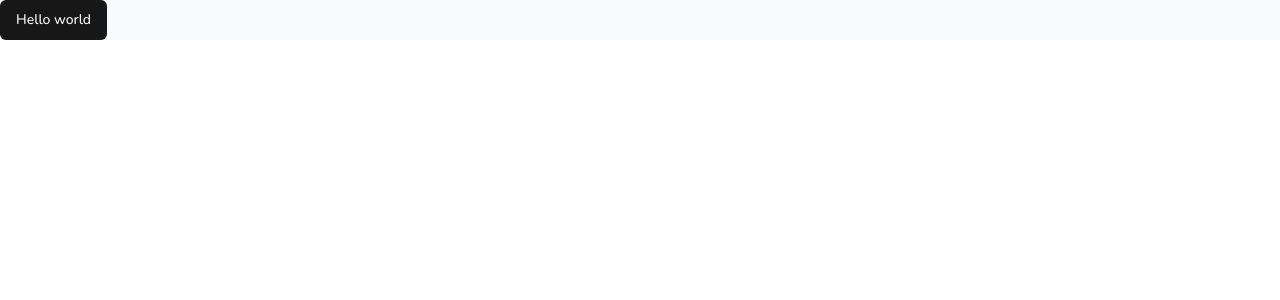
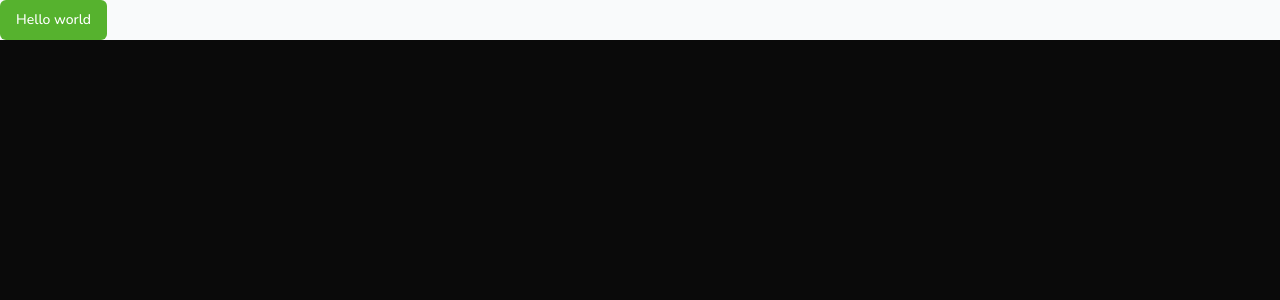
Before and after one commit to Diasszx/finance-track, a React (Vite) app: page / in a window 1280 px wide. Shown: the top 300 px of the page. Built offline with nearby package versions, Linux system fonts and the light colour scheme.

Commit message:
feat: update shadcn colors

```diff
--- a/src/index.css
+++ b/src/index.css
@@ -119,72 +119,61 @@
 }
 
 @layer base {
-  :root {
-    --background: oklch(1 0 0);
-    --foreground: oklch(0.145 0 0);
-    --card: oklch(1 0 0);
-    --card-foreground: oklch(0.145 0 0);
-    --popover: oklch(1 0 0);
-    --popover-foreground: oklch(0.145 0 0);
-    --primary: oklch(0.205 0 0);
-    --primary-foreground: oklch(0.985 0 0);
-    --secondary: oklch(0.97 0 0);
-    --secondary-foreground: oklch(0.205 0 0);
-    --muted: oklch(0.97 0 0);
-    --muted-foreground: oklch(0.556 0 0);
-    --accent: oklch(0.97 0 0);
-    --accent-foreground: oklch(0.205 0 0);
-    --destructive: oklch(0.577 0.245 27.325);
-    --border: oklch(0.922 0 0);
-    --input: oklch(0.922 0 0);
-    --ring: oklch(0.708 0 0);
-    --chart-1: oklch(0.87 0 0);
-    --chart-2: oklch(0.556 0 0);
-    --chart-3: oklch(0.439 0 0);
-    --chart-4: oklch(0.371 0 0);
-    --chart-5: oklch(0.269 0 0);
-    --radius: 0.5rem;
-    --sidebar: oklch(0.985 0 0);
-    --sidebar-foreground: oklch(0.145 0 0);
-    --sidebar-primary: oklch(0.205 0 0);
-    --sidebar-primary-foreground: oklch(0.985 0 0);
-    --sidebar-accent: oklch(0.97 0 0);
-    --sidebar-accent-foreground: oklch(0.205 0 0);
-    --sidebar-border: oklch(0.922 0 0);
-    --sidebar-ring: oklch(0.708 0 0);
-  }
-  .dark {
-    --background: oklch(0.145 0 0);
-    --foreground: oklch(0.985 0 0);
-    --card: oklch(0.205 0 0);
-    --card-foreground: oklch(0.985 0 0);
-    --popover: oklch(0.205 0 0);
-    --popover-foreground: oklch(0.985 0 0);
-    --primary: oklch(0.922 0 0);
-    --primary-foreground: oklch(0.205 0 0);
-    --secondary: oklch(0.269 0 0);
-    --secondary-foreground: oklch(0.985 0 0);
-    --muted: oklch(0.269 0 0);
-    --muted-foreground: oklch(0.708 0 0);
-    --accent: oklch(0.269 0 0);
-    --accent-foreground: oklch(0.985 0 0);
-    --destructive: oklch(0.704 0.191 22.216);
-    --border: oklch(1 0 0 / 10%);
-    --input: oklch(1 0 0 / 15%);
-    --ring: oklch(0.556 0 0);
-    --chart-1: oklch(0.87 0 0);
-    --chart-2: oklch(0.556 0 0);
-    --chart-3: oklch(0.439 0 0);
-    --chart-4: oklch(0.371 0 0);
-    --chart-5: oklch(0.269 0 0);
-    --sidebar: oklch(0.205 0 0);
-    --sidebar-foreground: oklch(0.985 0 0);
-    --sidebar-primary: oklch(0.488 0.243 264.376);
-    --sidebar-primary-foreground: oklch(0.985 0 0);
-    --sidebar-accent: oklch(0.269 0 0);
-    --sidebar-accent-foreground: oklch(0.985 0 0);
-    --sidebar-border: oklch(1 0 0 / 10%);
-    --sidebar-ring: oklch(0.556 0 0);
+  @layer base {
+    :root {
+      --primary-blue: 217 97% 61%;
+      --primary-green: 102 59% 44%;
+      --primary-red: 0 81% 55%;
+
+      /* Fundo da aplicação (<body>) */
+      --background: 0 0% 3.9%;
+      --foreground: 0 0% 100%;
+
+      /* Fundo do <Card> */
+      --card: 0 0 9%;
+      --card-foreground: 0 0% 100%;
+
+      /* Fundo do <DropdownMenu>, <HoverCard>, <Popover> */
+      --popover: 0 0 9%;
+      --popover-foreground: 0 0% 100%;
+
+      /* Botões */
+      --primary: 102 59% 44%;
+      --primary-foreground: 0 0% 100%;
+      --secondary: 240 4% 16%;
+      --secondary-foreground: 0 0% 100%;
+
+      /* Fundo do <Switch>, <Skeleton> e <TabList> */
+      --muted: 240 4% 16%;
+      --muted-foreground: 0 0% 63.9%;
+
+      /* Efeito de hover no <DropdownMenu>, <HoverCard> e <Popover> */
+      --accent: 240 4% 16%;
+      --accent-foreground: 0 0% 100%;
+
+      /* Botões perigosos (deleção, por exemplo) */
+      --destructive: 0 81% 55%;
+      --destructive-foreground: 0 0% 100%;
+
+      /* Borda dos elementos */
+      --border: 240 4% 16%;
+
+      /* Borda dos inputs */
+      --input: 240 4% 16%;
+
+      /* Cor do ring nos inputs */
+      --ring: 0 0% 83.1%;
+
+      /* Border radius para cards, inputs e botões */
+      --radius: 0.5rem;
+
+      /* Gráficos */
+      --chart-1: 220 70% 50%;
+      --chart-2: 160 60% 45%;
+      --chart-3: 30 80% 55%;
+      --chart-4: 280 65% 60%;
+      --chart-5: 340 75% 55%;
+    }
   }
 }
 
--- a/tailwind.config.js
+++ b/tailwind.config.js
@@ -1,68 +1,61 @@
-import tailwindcssAnimate from 'tailwindcss-animate'
 /** @type {import('tailwindcss').Config} */
 export default {
   darkMode: ['class'],
-  content: ['./index.html', './src/**/*.{js,jsx,ts,tsx}'],
+  content: ['./index.html', './src/**/*.{js,ts,jsx,tsx}'],
   theme: {
     extend: {
-      fontFamily: {
-        nunito: ['Nunito', 'sans-serif'],
-      },
       borderRadius: {
         lg: 'var(--radius)',
         md: 'calc(var(--radius) - 2px)',
         sm: 'calc(var(--radius) - 4px)',
       },
       colors: {
-        background: 'var(--background)',
-        foreground: 'var(--foreground)',
+        background: 'hsl(var(--background))',
+        foreground: 'hsl(var(--foreground))',
         card: {
-          DEFAULT: 'var(--card)',
-          foreground: 'var(--card-foreground)',
+          DEFAULT: 'hsl(var(--card))',
+          foreground: 'hsl(var(--card-foreground))',
         },
         popover: {
-          DEFAULT: 'var(--popover)',
-          foreground: 'var(--popover-foreground)',
+          DEFAULT: 'hsl(var(--popover))',
+          foreground: 'hsl(var(--popover-foreground))',
         },
         primary: {
-          DEFAULT: 'var(--primary)',
-          foreground: 'var(--primary-foreground)',
+          DEFAULT: 'hsl(var(--primary))',
+          foreground: 'hsl(var(--primary-foreground))',
+          red: 'hsl(var(--primary-red))',
+          green: 'hsl(var(--primary-green))',
+          blue: 'hsl(var(--primary-blue))',
         },
         secondary: {
-          DEFAULT: 'var(--secondary)',
-          foreground: 'var(--secondary-foreground)',
+          DEFAULT: 'hsl(var(--secondary))',
+          foreground: 'hsl(var(--secondary-foreground))',
         },
         muted: {
-          DEFAULT: 'var(--muted)',
-          foreground: 'var(--muted-foreground)',
+          DEFAULT: 'hsl(var(--muted))',
+          foreground: 'hsl(var(--muted-foreground))',
         },
         accent: {
-          DEFAULT: 'var(--accent)',
-          foreground: 'var(--accent-foreground)',
+          DEFAULT: 'hsl(var(--accent))',
+          foreground: 'hsl(var(--accent-foreground))',
         },
-        destructive: 'var(--destructive)',
-        border: 'var(--border)',
-        input: 'var(--input)',
-        ring: 'var(--ring)',
+        destructive: {
+          DEFAULT: 'hsl(var(--destructive))',
+          foreground: 'hsl(var(--destructive-foreground))',
+        },
+        border: 'hsl(var(--border))',
+        input: 'hsl(var(--input))',
+        ring: 'hsl(var(--ring))',
         chart: {
-          1: 'var(--chart-1)',
-          2: 'var(--chart-2)',
-          3: 'var(--chart-3)',
-          4: 'var(--chart-4)',
-          5: 'var(--chart-5)',
-        },
-        sidebar: {
-          DEFAULT: 'var(--sidebar)',
-          foreground: 'var(--sidebar-foreground)',
-          primary: 'var(--sidebar-primary)',
-          'primary-foreground': 'var(--sidebar-primary-foreground)',
-          accent: 'var(--sidebar-accent)',
-          'accent-foreground': 'var(--sidebar-accent-foreground)',
-          border: 'var(--sidebar-border)',
-          ring: 'var(--sidebar-ring)',
+          1: 'hsl(var(--chart-1))',
+          2: 'hsl(var(--chart-2))',
+          3: 'hsl(var(--chart-3))',
+          4: 'hsl(var(--chart-4))',
+          5: 'hsl(var(--chart-5))',
         },
       },
     },
   },
-  plugins: [tailwindcssAnimate],
+  // eslint-disable-next-line no-undef
+  plugins: [require('tailwindcss-animate')],
 }
```
